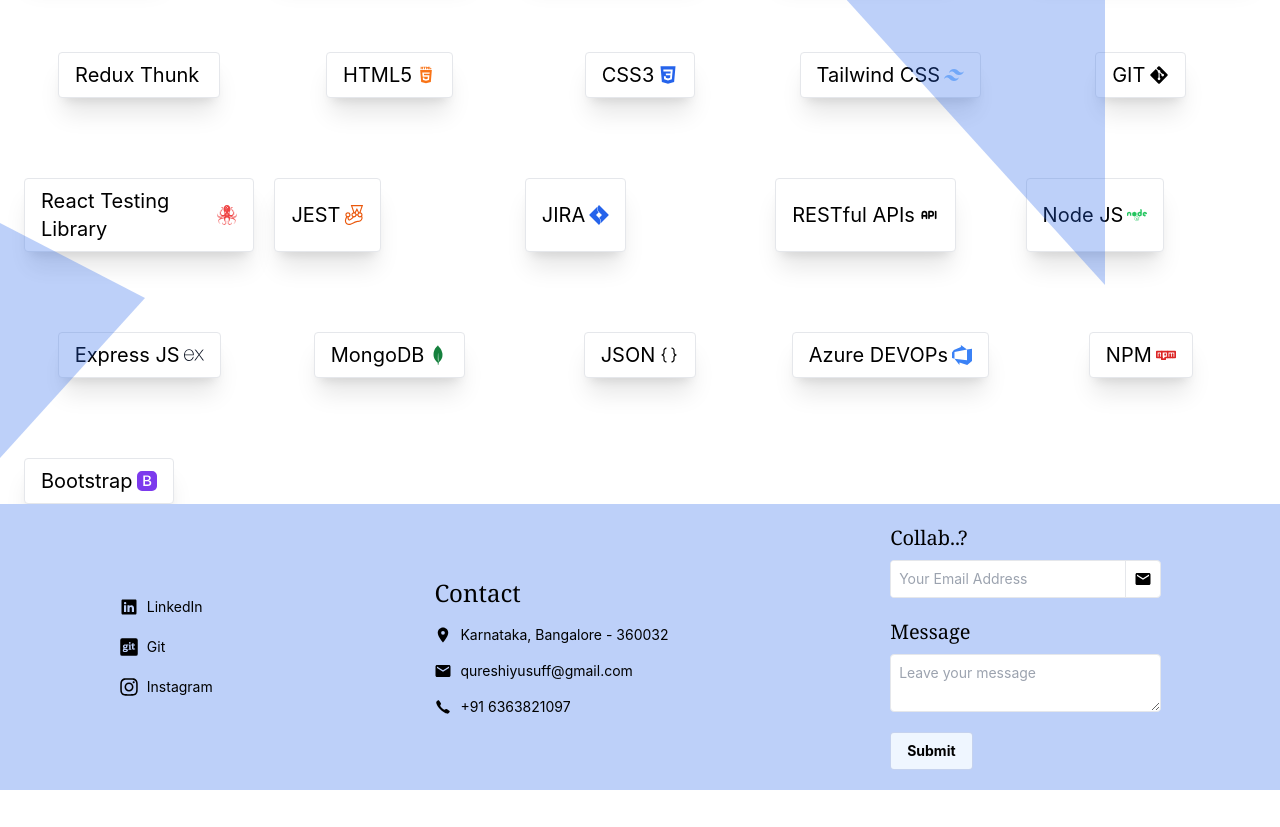
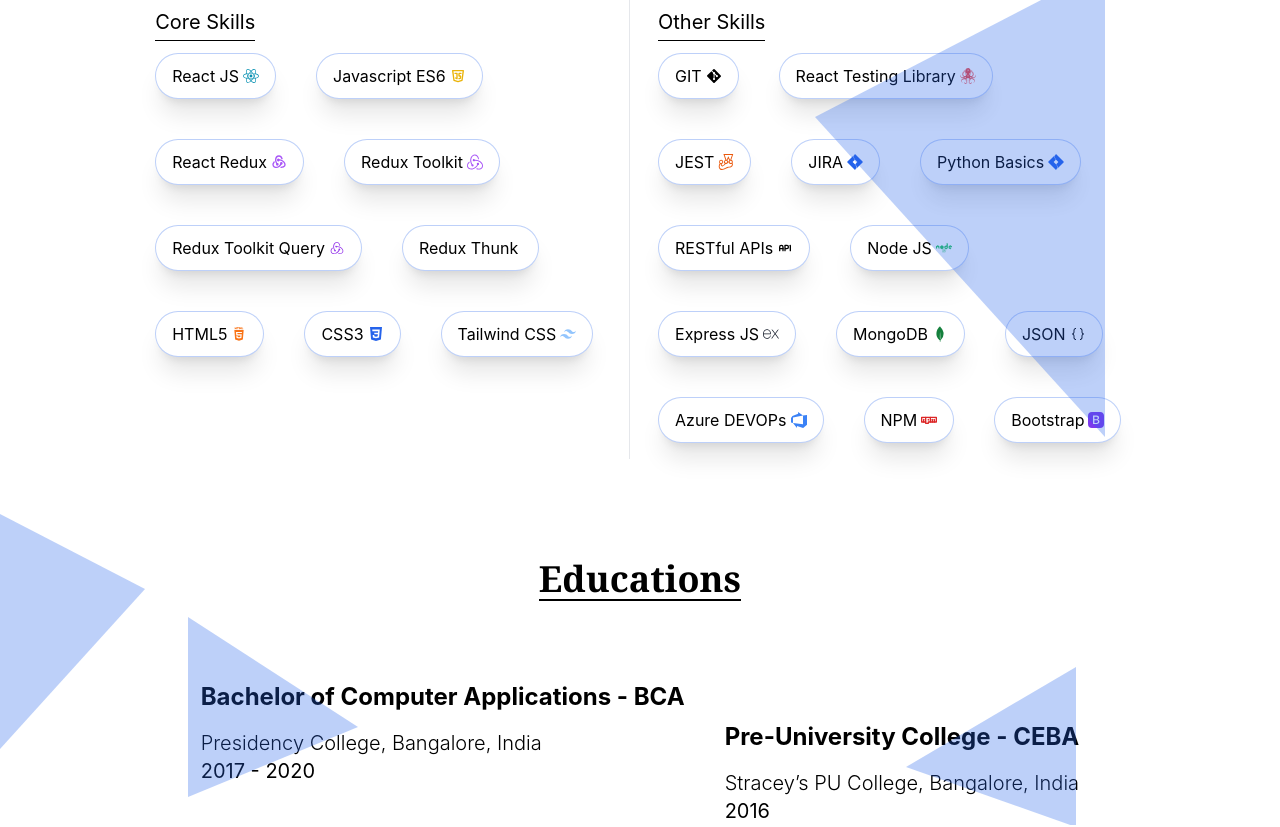
Before and after one commit to QureshiYousuf/Portfolio, a React (Create React App) app: page /skills in a window 1280 px wide. Shown: the part 280-1107 px from the top of the page. Before the commit the page ends 1070 px from the top, so only its background shows below. Built offline with nearby package versions, Linux system fonts and the light colour scheme.

Commit message:
Design Modification 2. Profile image correction.

```diff
--- a/src/components/Footer.jsx
+++ b/src/components/Footer.jsx
@@ -10,13 +10,14 @@
   const handleSubmit = (e) => {
     e.preventDefault();
   };
+
   return (
-    <div className="relative flex max-md:flex-col max-md:gap-10 justify-around items-center h-fit text-sm py-5 bg-blue-600/30">
+    <div className="relative pb-8 max-sm:pb-12 flex max-md:flex-col max-md:gap-10 justify-around items-center h-fit text-sm py-5 bg-blue-600/30">
       {/* Links */}
       <div>
         <ul className="flex flex-col max-md:flex-row gap-5 items-start text-xl px-4">
           <li key={`linkedin`} className="flex items-center gap-2">
-            <Link to={`Http://linkedin.com/in/yusufulla-qureshi-7278951ba`}>
+            <Link to={`https://linkedin.com/in/yusufulla-qureshi-7278951ba`}>
               <IoLogoLinkedin />
             </Link>
             <span className="text-sm">LinkedIn</span>
@@ -56,12 +57,12 @@
           <span>+91 6363821097</span>
         </p>
       </div>
-      <div className="px-4">
+      <div className="px-4 max-sm:px-0">
         <form onSubmit={handleSubmit} className="flex flex-col gap-5">
           <div className="flex flex-col justify-center gap-2">
             <label htmlFor="contact-me" className="text-xl font-serif">
               {/* Contact Me */}
-              Collab..?
+              Stay In Touch.
             </label>
             <div className="border flex justify-center items-center bg-white overflow-hidden rounded">
               <div>
@@ -97,6 +98,10 @@
           </div>
         </form>
       </div>
+      <p className="absolute bottom-2 max-sm:bottom-3 font-sans max-sm:text-xs">
+        <span>@2024 All rights reserved.</span>
+        <span className=""> Yusufulla Qureshi.</span>
+      </p>
     </div>
   );
 };
--- a/src/components/SideBar.jsx
+++ b/src/components/SideBar.jsx
@@ -63,7 +63,9 @@
 
   return (
     <div className="flex">
-      <p className="absolute top-5 left-5 font-serif">Yusufulla Qureshi.</p>
+      <p className="absolute text-xl max-sm:text-sm top-5 left-5 font-serif">
+        Yusufulla Qureshi.
+      </p>
       {/* Sidebar */}
       {/* <div className="fixed top-0 left-0 h-screen w-20 flex flex-col items-center justify-center ">
         <div className="relative w-full flex flex-col items-center">
--- a/src/components/Skills.jsx
+++ b/src/components/Skills.jsx
@@ -72,6 +72,73 @@
       icon: <BsBootstrapFill className="text-violet-600" />,
     },
   ];
+  const skillSet = {
+    coreSkills: [
+      { title: "React JS", icon: <FaReact className="text-cyan-600" /> },
+      {
+        title: "Javascript ES6",
+        icon: <TbBrandJavascript className="text-yellow-500" />,
+      },
+      {
+        title: "React Redux",
+        icon: <TbBrandRedux className="text-purple-500" />,
+      },
+      { title: "Redux Toolkit", icon: <SiRedux className="text-purple-500" /> },
+      {
+        title: "Redux Toolkit Query",
+        icon: <BiLogoRedux className="text-purple-600" />,
+      },
+      { title: "Redux Thunk" },
+      { title: "HTML5", icon: <TiHtml5 className="text-orange-500" /> },
+      { title: "CSS3", icon: <IoLogoCss3 className="text-blue-600" /> },
+      {
+        title: "Tailwind CSS",
+        icon: <SiTailwindcss className="text-blue-300" />,
+      },
+    ],
+    otherSkills: [
+      { title: "GIT", icon: <FaGitAlt /> },
+      {
+        title: "React Testing Library",
+        icon: <SiTestinglibrary className="text-red-500" />,
+      },
+      { title: "JEST", icon: <SiJest className="text-orange-600" /> },
+      { title: "JIRA", icon: <SiJirasoftware className="text-blue-600" /> },
+      {
+        title: "Python Basics",
+        icon: <SiJirasoftware className="text-blue-600" />,
+      },
+      { title: "RESTful APIs", icon: <TbApi /> },
+      { title: "Node JS", icon: <FaNode className="text-green-500" /> },
+      {
+        title: "Express JS",
+        icon: <SiExpress className="text-gray-900 font-bold" />,
+      },
+      { title: "MongoDB", icon: <SiMongodb className="text-green-700" /> },
+      { title: "JSON", icon: <VscJson /> },
+      {
+        title: "Azure DEVOPs",
+        icon: <SiAzuredevops className="text-blue-500" />,
+      },
+      { title: "NPM", icon: <TbBrandNpm className="text-red-600" /> },
+      {
+        title: "Bootstrap",
+        icon: <BsBootstrapFill className="text-violet-600" />,
+      },
+    ],
+  };
+  const educations = [
+    {
+      qualification: "Bachelor of Computer Applications - BCA",
+      from: "Presidency College, Bangalore, India",
+      duration: "2017 - 2020",
+    },
+    {
+      qualification: "Pre-University College - CEBA",
+      from: "Stracey’s PU College, Bangalore, India",
+      duration: "2016",
+    },
+  ];
 
   const scrolled = useSelector((state) => state.profile.scroll);
 
@@ -85,7 +152,7 @@
 
   return (
     <div className="z-30">
-      <p className="h-full mt-[3%] font-serif text-4xl text-center max-sm:text-2xl">
+      <p className="h-full mt-[5%] max-sm:mt-[10%] mb-16 max-sm:mb-5 font-serif text-4xl text-center max-sm:text-2xl">
         SKILLS
       </p>
       {/* <div className="flex flex-wrap items-center justify-center gap-5 space-y-10"> */}
@@ -115,7 +182,7 @@
           ></div> */}
         </>
 
-        {rows.map((row, rowIndex) => (
+        {/* {rows.map((row, rowIndex) => (
           <div
             key={rowIndex}
             className={`grid grid-cols-5 max-md:grid-cols-2 gap-5 even:place-items-center`}
@@ -135,7 +202,80 @@
               </div>
             ))}
           </div>
-        ))}
+        ))} */}
+
+        {/* Skills */}
+        <div className="flex justify-center w-full">
+          <div className="flex justify-center gap-5 w-4/5 max-sm:w-full  max-md:flex-col">
+            {/* Core Skills */}
+            <div className="px-2 py-4 border-r max-sm:px-1 w-1/2 max-md:w-full">
+              <p className="py-1 mb-3 border-b  border-b-black w-fit">
+                Core Skills
+              </p>{" "}
+              {/* <div className="grid grid-cols-4 gap-10 text-[16px]"> */}
+              <div className="flex flex-wrap gap-10 text-[16px] max-sm:text-[10px]">
+                {skillSet.coreSkills.map((skill, skillIndex) => (
+                  <div
+                    key={skillIndex}
+                    className="flex items-center bg-white justify-center gap-1 shadow-xl w-fit border border-blue-600/30 rounded-full px-4 py-2 max-sm:text-sm"
+                  >
+                    <p>{skill.title}</p>
+                    <span>{skill.icon}</span>
+                  </div>
+                ))}
+              </div>
+            </div>
+            {/* Other Skills */}
+            <div className="px-2 py-4  max-sm:px-1 w-1/2 max-md:w-full">
+              <p className="py-1 mb-3 border-b  border-b-black w-fit">
+                Other Skills
+              </p>
+              {/* <div className="grid grid-cols-3 gap-10 text-sm"> */}
+              <div className="flex flex-wrap gap-10 text-[16px] max-sm:text-xs">
+                {skillSet.otherSkills.map((skill, skillIndex) => (
+                  <div
+                    key={skillIndex}
+                    className="flex items-center bg-white justify-center gap-1 shadow-xl w-fit border border-blue-600/30 rounded-full px-4 py-2 max-sm:text-sm"
+                  >
+                    <p>{skill.title}</p>
+                    <span>{skill.icon}</span>
+                  </div>
+                ))}
+              </div>
+            </div>
+          </div>
+        </div>
+
+        {/* Education */}
+        <div className="relative flex flex-col justify-center items-center my-5 overflow-hidden ">
+          <p className="w-fit border-b-2 border-black text-4xl max-sm:text-3xl font-serif font-semibold">
+            Educations
+          </p>
+          <div className="flex max-sm:flex-col items-center gap-10 max-sm:gap-2 mt-10 space-y-20">
+            {educations.map((education, i) => (
+              <div
+                key={i}
+                className="relative odd:animate-right-to-left even:animate-left-to-right"
+              >
+                <div
+                  className={`z-0 w-0 h-0 absolute top-1/4 transform -translate-x-1/2 -translate-y-1/2
+                    ${
+                      i == 0
+                        ? "right-1/2 border-t-[110px] border-l-[170px] border-l-blue-600/30 border-b-[70px]"
+                        : // "bottom-0  border-b-blue-600/30 border-b-[70px]"
+                          "left-3/4 border-t-[100px] border-r-[170px] border-r-blue-600/30 border-b-[60px]"
+                    }
+                    border-t-transparent  border-b-transparent`}
+                ></div>
+                <p className="text-2xl max-sm:text-[16px] font-bold pb-4 max-sm:pb-1">
+                  {education.qualification}
+                </p>
+                <p className="font-light max-sm:text-sm">{education.from}</p>
+                <p>{education.duration}</p>
+              </div>
+            ))}
+          </div>
+        </div>
       </div>
     </div>
   );
--- a/src/components/projects/InstantCashPick.jsx
+++ b/src/components/projects/InstantCashPick.jsx
@@ -24,7 +24,8 @@
         Instant Cash Pick
       </p>
 
-      <div className="z-20 relative w-full h-[400px] max-md:h-fit flex justify-center items-center max-md:flex-col max-sm:gap-5">
+      {/* <div className="z-20 relative w-full h-[400px] max-md:h-fit flex justify-center items-center max-md:flex-col max-sm:gap-5"> */}
+      <div className="z-20 relative w-full h-[450px] max-md:h-fit flex justify-center items-center max-md:flex-col max-sm:gap-5">
         {/* Center Image */}
         <img
           src="/images/ICP/ICP - Home.png"
--- a/src/features/profileSlice.jsx
+++ b/src/features/profileSlice.jsx
@@ -1,4 +1,5 @@
 import { createSlice } from "@reduxjs/toolkit";
+import { useRef } from "react";
 
 const initialState = {
   scroll: false,
@@ -11,6 +12,9 @@
     scrollToggle(state, action) {
       state.scroll = action.payload;
     },
+    scrollToSection(state, action) {
+      state.scroll = action.payload;
+    },
   },
 });
 
```
Also changed, not shown: src/components/Home.jsx (+7 -6 lines), src/components/Profile.jsx (+7 -5 lines), src/components/projects/InstantCashPickDetail.jsx (+52 -20 lines), 1 other file (tests, documents, lock files or other folders).
